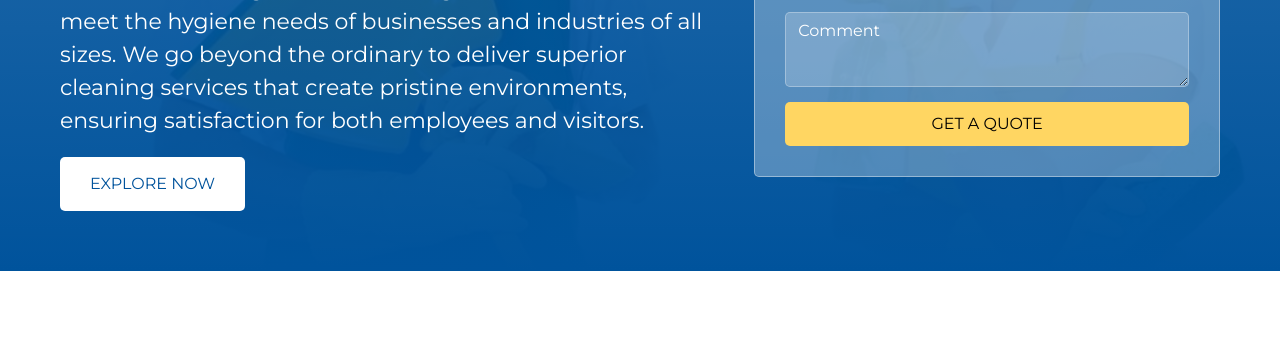
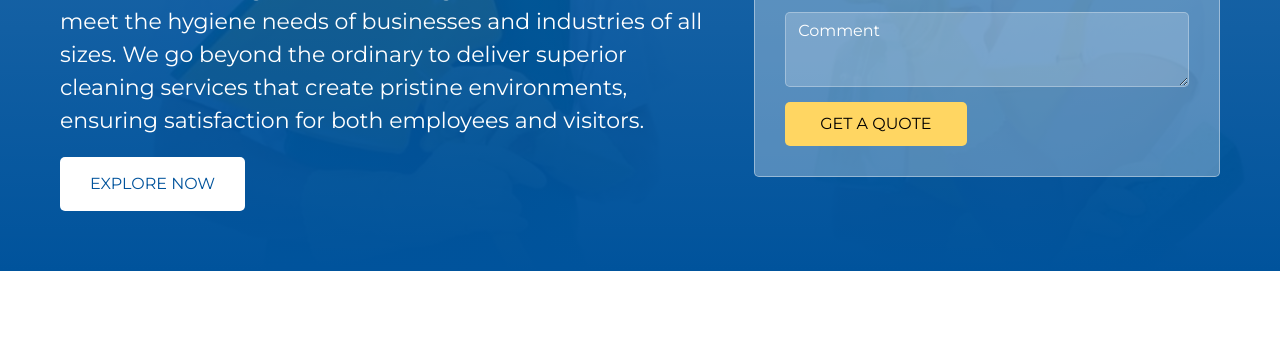
Before and after one commit to Victorbankz/Sanitary-x, a plain HTML site: page index.html in a window 1280 px wide. Shown: the part 404-762 px from the top of the page. Drawn offline with nearby package versions, Linux system fonts and the light colour scheme.

Commit message:
Initial commit

```diff
--- a/index.html
+++ b/index.html
@@ -106,7 +106,8 @@
                                         </select>-->
                                     </div>
                                     <textarea class="form-control" placeholder="Comment"></textarea>
-                            <a href="mailto:Emmanuel@sanitary-X.com"><button class="btn btn-block">Get A Quote</button> </a>
+                                    <button class="btn" type="button" onclick="window.location.href='mailto:Emmanuel@sanitary-X.com';">Get A Quote</button>
+                                </a>
                                 </form>
                             </div>
                         </div>
```
